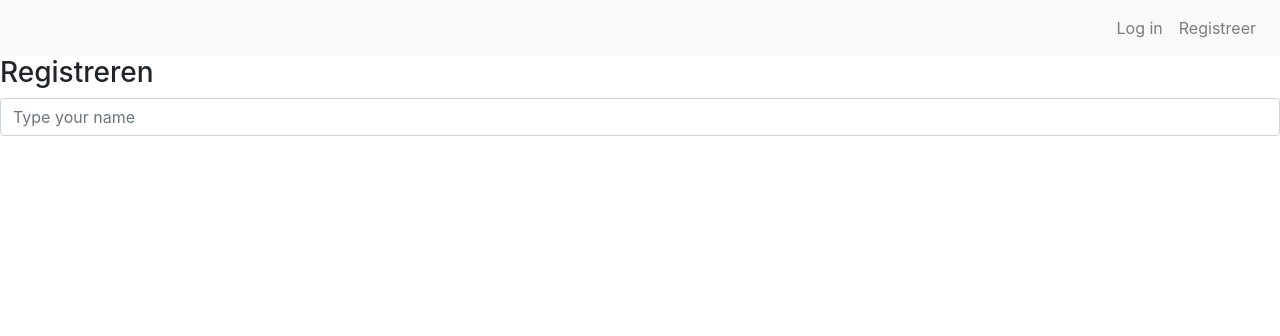
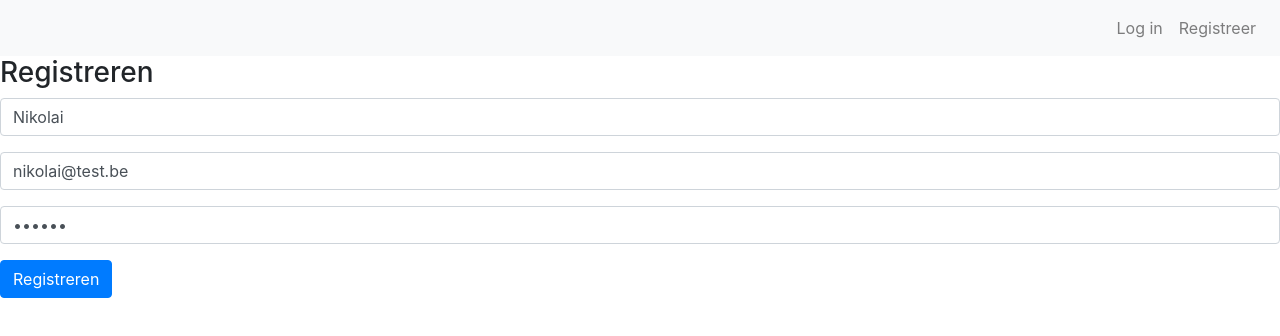
Before and after one commit to Nossulenko/techmate-, a Next.js app in the folder frontend/: page /signup in a window 1280 px wide. Shown: the top 336 px of the page. Built offline with nearby package versions, Linux system fonts and the light colour scheme.

Commit message:
added signup form(working)

```diff
--- a/frontend/components/Auth/SignupComponent.js
+++ b/frontend/components/Auth/SignupComponent.js
@@ -1,31 +1,71 @@
+import { useState } from  'react';
+
 const SignupComponent = () => {
-    const handleSubmit = (e) => {
+    const [values, setValues] = useState({
+
+        name: 'Nikolai',
+        email: 'nikolai@test.be',
+        password: '123456',
+        error: '',
+        loading: false,
+        message: '',
+        showForm: true
+
+    });
+
+    const {name, email, password, error, loading, message, showForm} = values;
+
+    const handleSubmit = e => {
         e.preventDefault();
-        console.log('handle submit')
+        console.table({name, email, password, error, loading, message, showForm});
     };
-
-    const handleChange = (e) => {
-
-        e.preventDefault();
-        console.log(e.target.value)
+    const handleChange = name => e => {
+        setValues({...values, error: false, [name]: e.target.value});
     };
 
     const signupForm = () => {
 
         return (
             <form onSubmit={handleSubmit}>
-            <div className="form-group">
-                <input onChange={handleChange} type="text" className="form-control" placeholder="Type your name"/>
-            </div>
+
+                <div className="form-group">
+                    <input value={name}
+                           onChange={handleChange('name')}
+                           type="text"
+                           className="form-control"
+                           placeholder="Type your name"/>
+                </div>
+
+                <div className="form-group">
+                    <input
+                        value= {email}
+                        onChange= {handleChange('email')}
+                        type="email"
+                        className="form-control"
+                        placeholder="Type your email"
+                    />
+                </div>
+
+                <div className="form-group">
+                    <input
+                        value={password}
+                        onChange={handleChange('password')}
+                        type="password" className="form-control"
+                        placeholder="Type your password"
+                    />
+                </div>
+                <div>
+                    <button className="btn btn-primary">Registreren</button>
+                </div>
+
+
             </form>
-        )
+        );
     };
 
-    return (
-        <React.Fragment>
-            {signupForm()}
-        </React.Fragment>
-    )
+
+    return <React.Fragment>{signupForm()}</React.Fragment>;
+
 };
 
 export default SignupComponent;
```
